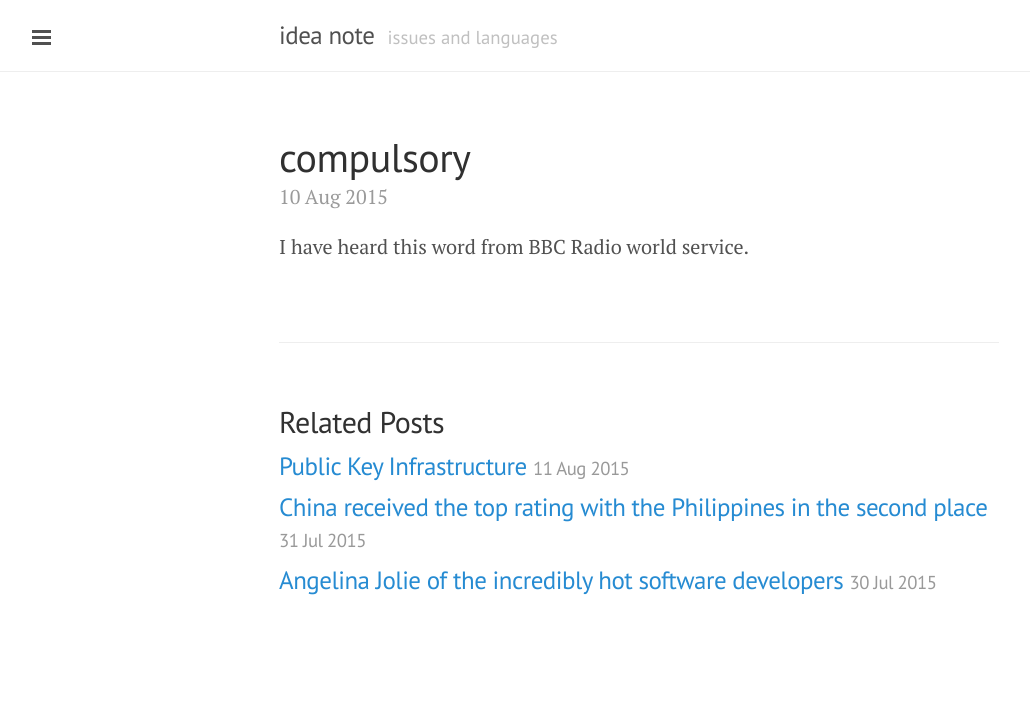
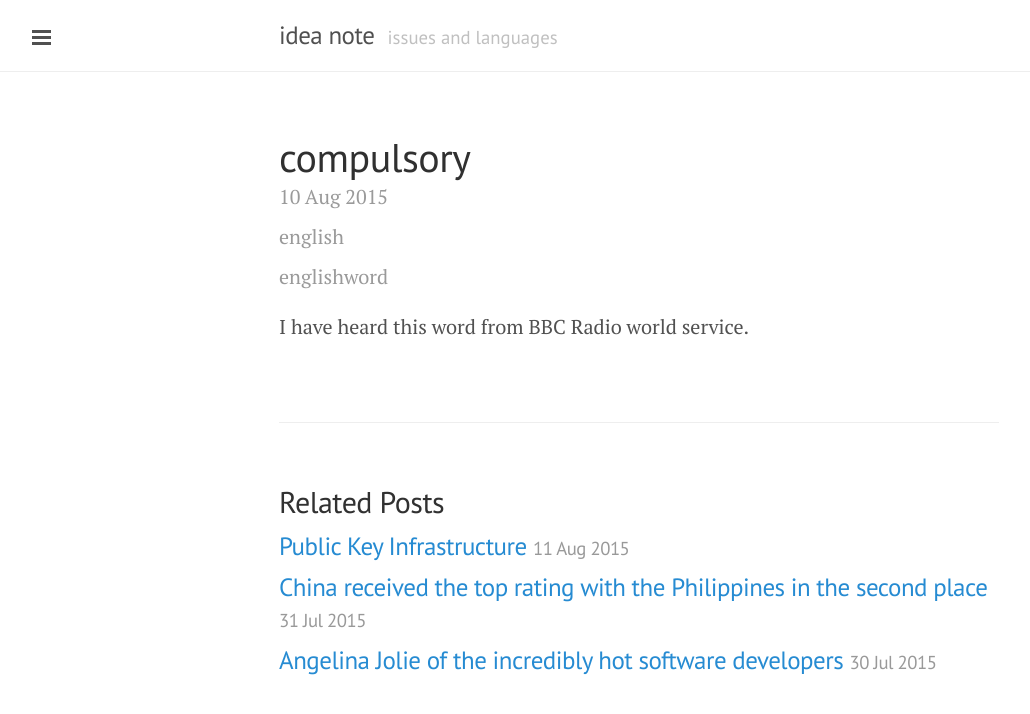
Before and after one commit to aichaku/aichaku.github.io, a Jekyll site: the page built from _posts/2015-08-10-english-expressions-note.markdown, in a window 1280 px wide. Shown: the top 714 px of the page, without its empty margins (1-1031 px from the left). Built offline with Jekyll 4.4.1, drawn with Linux system fonts in a browser that asks for light colours; Markdown is read by kramdown in place of the engine named in the settings.

Commit message:
category and tag information is added

```diff
--- a/_layouts/page.html
+++ b/_layouts/page.html
@@ -4,7 +4,5 @@ layout: default
 
 <div class="page">
   <h1 class="page-title">{{ page.title }}</h1>
-  <h1 class="page-title">{{ page.categories }}</h1>
-  <h1 class="page-title">{{ page.tags }}</h1>
   {{ content }}
 </div>
--- a/_layouts/post.html
+++ b/_layouts/post.html
@@ -5,6 +5,8 @@ layout: default
 <div class="post">
   <h1 class="post-title">{{ page.title }}</h1>
   <span class="post-date">{{ page.date | date_to_string }}</span>
+  <span class="post-date">{{ page.categories }}</span>
+  <span class="post-date">{{ page.tags }}</span>
   {{ content }}
 </div>
 
--- a/_posts/2015-07-30-the-first-markdown-formatted-doc.markdown
+++ b/_posts/2015-07-30-the-first-markdown-formatted-doc.markdown
@@ -1,6 +1,8 @@
 ---
 layout: post
 title: Angelina Jolie of the incredibly hot software developers
+category: essay
+tags: [essay]
 ---
 
 I watched an episode of The American sitcom, How I Met Your Mother. In that episode, Barney, one of the main characters introduced him as Angelia Jolie of incredibly hot guys. Inspired by his line, I decided to use "Angelina Jolie" in this post.
--- a/_posts/2015-07-31-english-expressions-note.markdown
+++ b/_posts/2015-07-31-english-expressions-note.markdown
@@ -1,6 +1,8 @@
 ---
 layout: post
 title: China received the top rating with the Philippines in the second place
+category: english
+tags: [english, sample]
 ---
 
 * China received the top rating with the Philippines in the second place.
--- a/_posts/2015-08-10-english-expressions-note.markdown
+++ b/_posts/2015-08-10-english-expressions-note.markdown
@@ -1,6 +1,8 @@
 ---
 layout: post
 title: compulsory
+category: english
+tags: [english, word]
 ---
 
 I have heard this word from BBC Radio world service.
```
